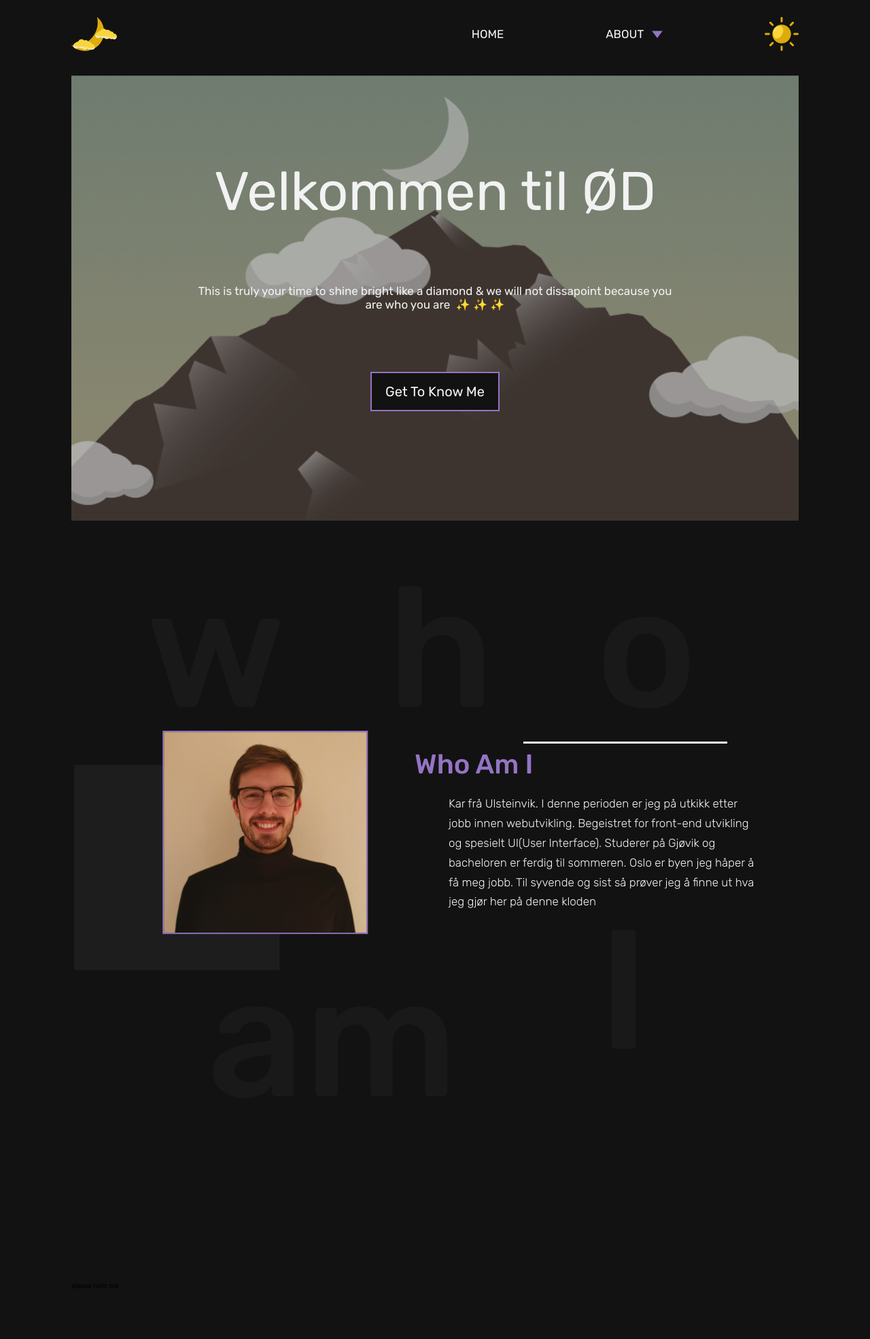
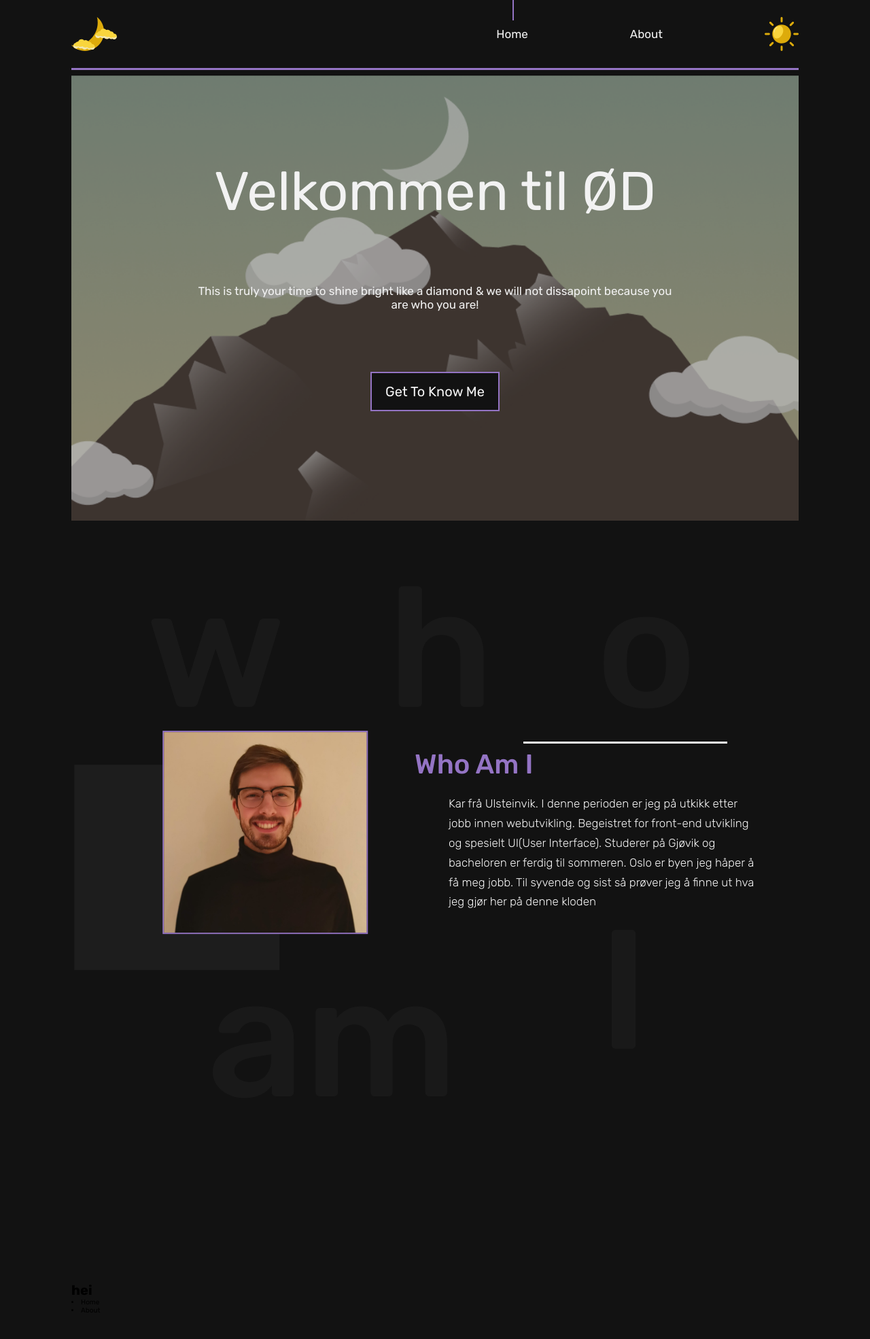
Before and after one commit to eirikkv95/portfolio, a React (Create React App) app in the folder portfolio/: page / in a window 1280 px wide. Shown: the top 1970 px of the page at 68% size. Built offline with nearby package versions, Linux system fonts and the light colour scheme.

Commit message:
Navigation
Added a span tag to the active link and a drop shadow to the navigation

```diff
--- a/portfolio/src/App.js
+++ b/portfolio/src/App.js
@@ -1,4 +1,4 @@
-import React, { useEffect, useState } from 'react';
+import React from 'react';
 import './assets/scss/base.scss';
 import classes from './app.module.scss'
 import Navigation from './components/navigation/navigation';
--- a/portfolio/src/components/header/header.js
+++ b/portfolio/src/components/header/header.js
@@ -9,7 +9,8 @@ const Header = () => {
                 Velkommen til ØD
             </div>
             <div className={classes.paragraph}>
-                This is truly your time to shine bright like a diamond & we will not dissapoint because you are who you are  ✨ ✨ ✨
+                This is truly your time to shine bright like a diamond & we will not dissapoint
+                because you are who you are!
             </div>
             <div className={classes.button}>
                 <p>Get To Know Me</p>
--- a/portfolio/src/components/imgGallary/imgGallary.js
+++ b/portfolio/src/components/imgGallary/imgGallary.js
@@ -1,48 +1,80 @@
-import React from 'react';
+import React, { useState } from 'react';
 import classes from './imgGallary.module.scss'
 
-import Volleyball from '../../assets/images/volleyball.jpg'
-import Gaming from '../../assets/images/gaming.jpg'
-import Coding from '../../assets/images/coding.jpg'
+// import Volleyball from '../../assets/images/volleyball.jpg'
+// import Gaming from '../../assets/images/gaming.jpg'
+// import Coding from '../../assets/images/coding.jpg'
 
 const ImageGallary = () => {
 
 
-    const imageText = [
-        {
-            img: { Volleyball },
-            heading: "Played volleyball for NTNUI Gjøvik",
-            text: "PLayed indoor volleyball for 1.5 year for NTNUI Gjøivk. Did not get to play the last game for the season since the corona viruse ruined it all"
+
+    const [links, setLinks] = useState(
+        [{
+            id: 1,
+            className: 'home',
+            name: 'Home'
         },
         {
-            img: { Gaming },
-            heading: "Gaming my whole life",
-            text: "Gaming have always been there, in my life. Played fifa most the times but after 2013 I discovered the beauty of single player games like Bloodboorne, Sekiro & Hollow Knight"
-        },
-        {
-            img: { Coding },
-            heading: "It all happened in South Africa",
-            text: "My friend and I where doing all sorts of stuff in south africa. One day he suggested a course on udemy and I have not looked back since"
+            id: 2,
+            className: 'about',
+            name: 'About'
+
         }
-    ]
+        ]
+    )
+    const [activeLink, setActiveLink] = useState();
 
-    imageText.forEach(img => {
-        console.log(img.heading)
-    })
+    const handleClickId = (nameofclass) => {
+        setActiveLink(nameofclass);
+    }
+
+    // imageText.forEach(img => {
+
+    // })
 
 
     return (
         <div className={classes.gallary}>
-            please help me
+            <h1>hei</h1>
+            {links.map(link => {
+                return (
+                    <li onClick={() => handleClickId(link.className)}
+                        className={link.className + (link.className === activeLink ? ' activeLink' : "")}
+                    >
+                        {link.name} {link.id === activeLink && "active"}
+                    </li>
+                )
+            })}
             {/* img gallary goes here */}
-            {
+            {/* {
                 imageText.forEach(img => {
                     return <h2>{img.heading}</h2>
                 })
-            }
+            } */}
 
         </div>
     );
 }
 
 export default ImageGallary;
+
+
+
+// const imageText = [
+//     {
+//         img: { Volleyball },
+//         heading: "Played volleyball for NTNUI Gjøvik",
+//         text: "PLayed indoor volleyball for 1.5 year for NTNUI Gjøivk. Did not get to play the last game for the season since the corona viruse ruined it all"
+//     },
+//     {
+//         img: { Gaming },
+//         heading: "Gaming my whole life",
+//         text: "Gaming have always been there, in my life. Played fifa most the times but after 2013 I discovered the beauty of single player games like Bloodboorne, Sekiro & Hollow Knight"
+//     },
+//     {
+//         img: { Coding },
+//         heading: "It all happened in South Africa",
+//         text: "My friend and I where doing all sorts of stuff in south africa. One day he suggested a course on udemy and I have not looked back since"
+//     }
+// ]
--- a/portfolio/src/components/navigation/navigation.js
+++ b/portfolio/src/components/navigation/navigation.js
@@ -1,5 +1,6 @@
-import React from 'react';
+import React, { useState, useRef, useEffect } from 'react';
 import classes from './navigation.module.scss'
+import './navigation.scss';
 import { ReactComponent as Moon } from '../../assets/svg/moon.svg';
 import { ReactComponent as Sun } from '../../assets/svg/sun.svg';
 import ArrowDown from '../../assets/svg/navArrow.js';
@@ -8,15 +9,45 @@ import ArrowDown from '../../assets/svg/navArrow.js';
 
 function Navigation(props) {
 
+    const links = [
+        {
+            id: 1,
+            name: 'home'
 
-    console.log(props.theme)
+        },
+        {
+            id: 2,
+            name: 'about'
+        }
+    ];
+    const [activeLink, setActiveLink] = useState(1);
+
+    const handleClass = (id) => {
+        setActiveLink(id);
+    }
+
     return (
         <div className={classes.header}>
             <nav className={classes.nav}>
                 <div className={classes.navItems}>
                     <Moon className={classes.moon} />
-                    <a href="#">HOME</a>
-                    <a href="#">ABOUT <span><ArrowDown /></span></a>
+                    {
+                        links.map(link => {
+                            return (
+                                <a
+                                    key={link.id}
+                                    href="#"
+                                    onClick={() => { handleClass(link.id) }}
+                                    className={`navigation-${link.name}`}>
+                                    {link.name}
+                                    {
+                                        link.id === activeLink ? (<span className={classes.span}></span>) : ("")
+                                    }
+                                </a>
+                            )
+                        })
+                    }
+
 
                     <Sun className={classes.sun} onClick={props.toggleTheme} />
 
--- a/portfolio/src/components/navigation/navigation.module.scss
+++ b/portfolio/src/components/navigation/navigation.module.scss
@@ -4,6 +4,7 @@
     background: var(--bg);
     transition: background 0.4s ease;
     z-index: 100;
+    box-shadow: 0 3px var(--primary);
     .nav {
         height: 10rem;
         // background: orangered;
@@ -25,16 +26,22 @@
             }
             .sun {
             }
-
             a {
                 font-size: var(--fontSizeMedium);
                 margin-right: 15rem;
                 color: var(--text);
                 text-decoration: none;
-                span {
-                    margin-left: 0.8rem;
-                }
+                text-transform: capitalize;
             }
         }
     }
 }
+
+.span {
+    height: 40px;
+    width: 2px;
+    background: var(--primary);
+    position: absolute;
+    top: -50px;
+    left: 50%;
+}
--- /dev/null
+++ b/portfolio/src/components/navigation/navigation.scss
@@ -0,0 +1,6 @@
+.navigation-home {
+    position: relative;
+}
+.navigation-about {
+    position: relative;
+}
```
